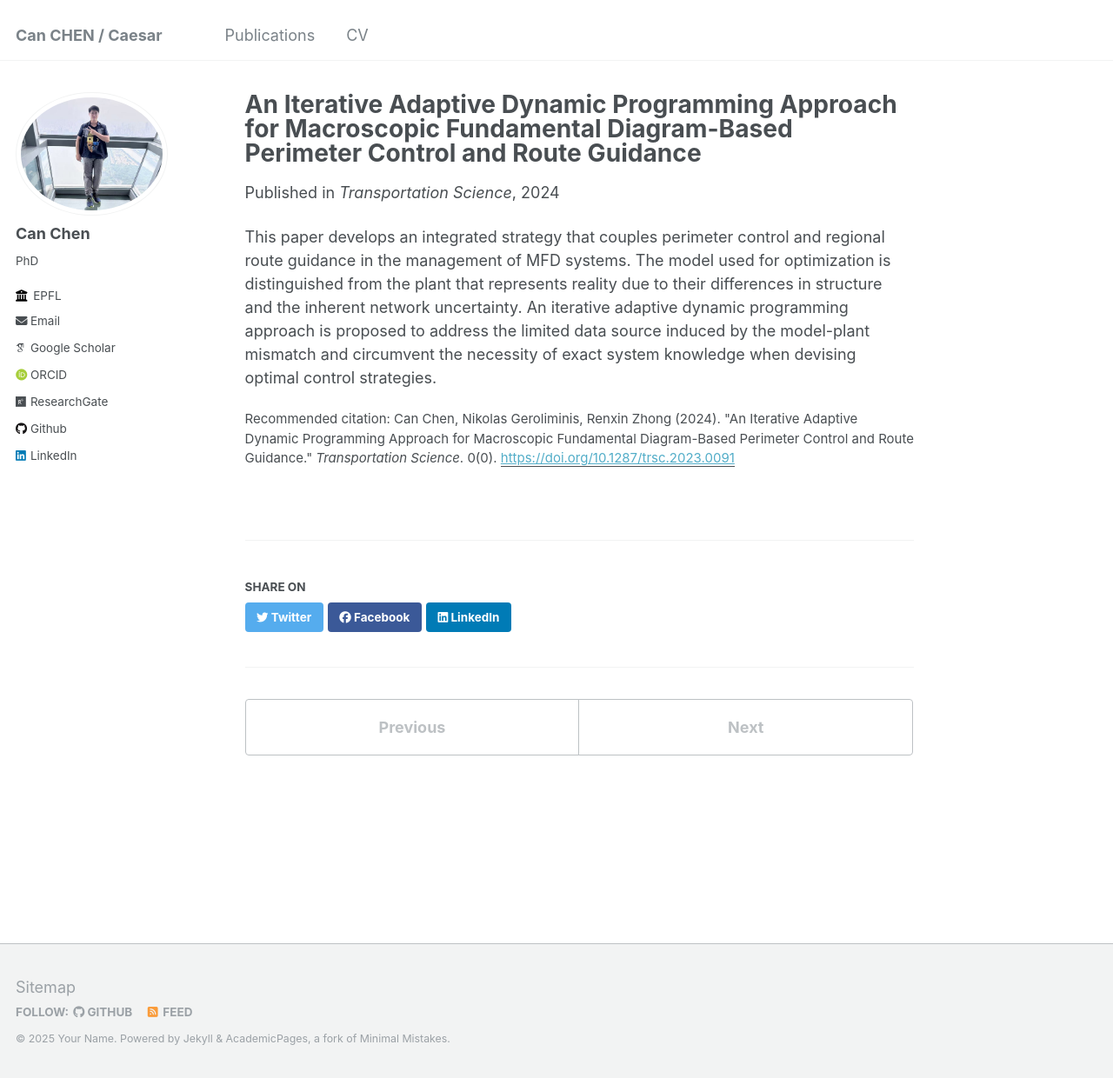
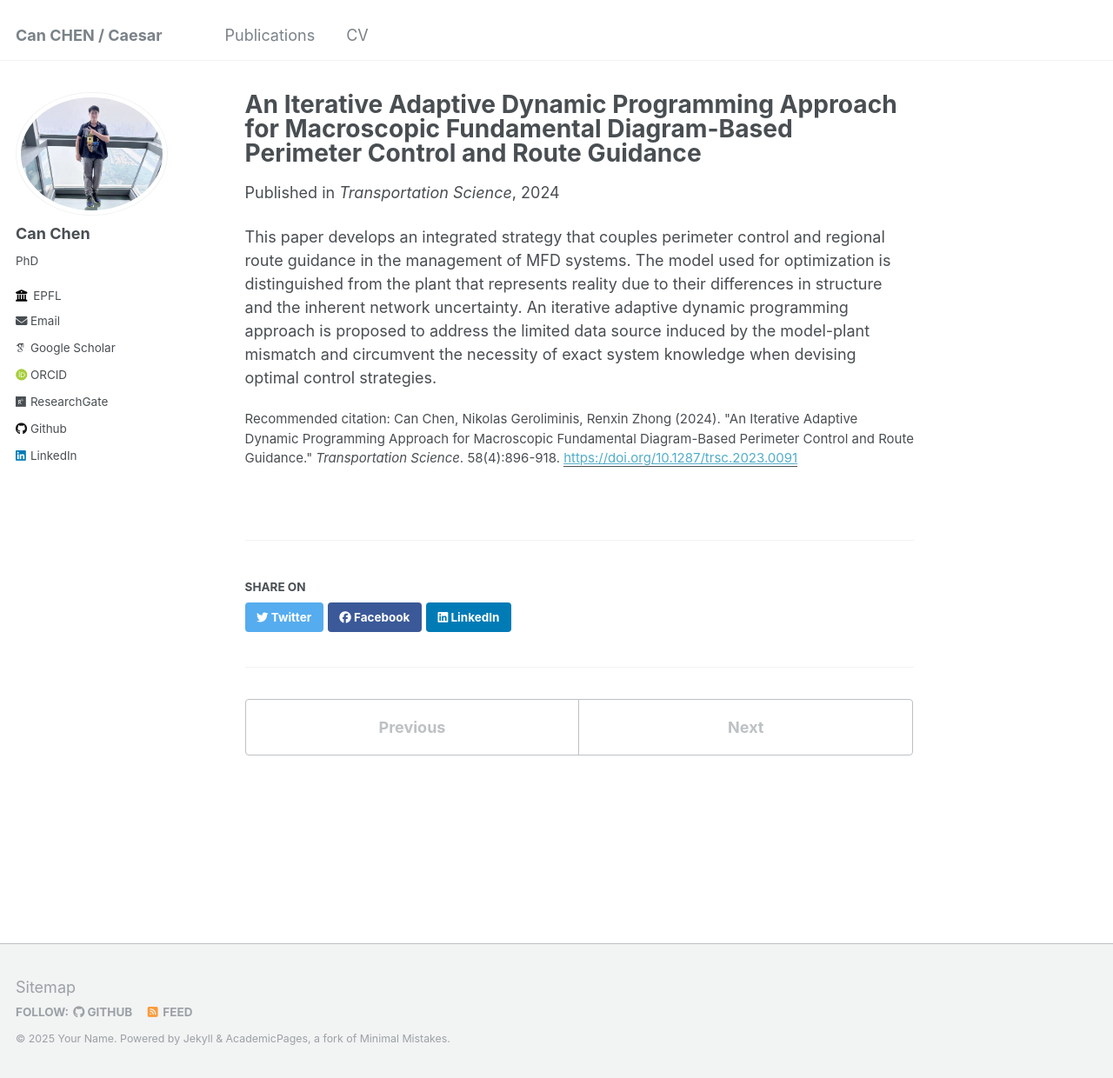
Before and after one commit to CanChen-Caesar/CanChen-Caesar.github.io, a Jekyll site: the page built from _publications/2024-05-17-TRSC-chen2024iterative.md, in a window 1280 px wide and 1240 px high. Shown: the whole window at 87% size. Built offline with Jekyll 4.4.1, drawn with Linux system fonts in a browser that asks for light colours; some web fonts are replaced.

Commit message:
Update 2024-05-17-TRSC-chen2024iterative.md

```diff
--- a/_publications/2024-05-17-TRSC-chen2024iterative.md
+++ b/_publications/2024-05-17-TRSC-chen2024iterative.md
@@ -6,7 +6,7 @@ excerpt: 'This paper is about iterative adaptive perimeter control integrated wi
 date: 2024-05-17
 venue: 'Transportation Science'
 paperurl: 'https://doi.org/10.1287/trsc.2023.0091'
-citation: 'Can Chen, Nikolas Geroliminis, Renxin Zhong (2024). &quot;An Iterative Adaptive Dynamic Programming Approach for Macroscopic Fundamental Diagram-Based Perimeter Control and Route Guidance.&quot; <i>Transportation Science</i>. 0(0).'
+citation: 'Can Chen, Nikolas Geroliminis, Renxin Zhong (2024). &quot;An Iterative Adaptive Dynamic Programming Approach for Macroscopic Fundamental Diagram-Based Perimeter Control and Route Guidance.&quot; <i>Transportation Science</i>. 58(4):896-918.'
 ---
 
 This paper develops an integrated strategy that couples perimeter control and regional route guidance in the management of MFD systems. The model used for optimization is distinguished from the plant that represents reality due to their differences in structure and the inherent network uncertainty. An iterative adaptive dynamic programming approach is proposed to address the limited data source induced by the model-plant mismatch and circumvent the necessity of exact system knowledge when devising optimal control strategies.
```
